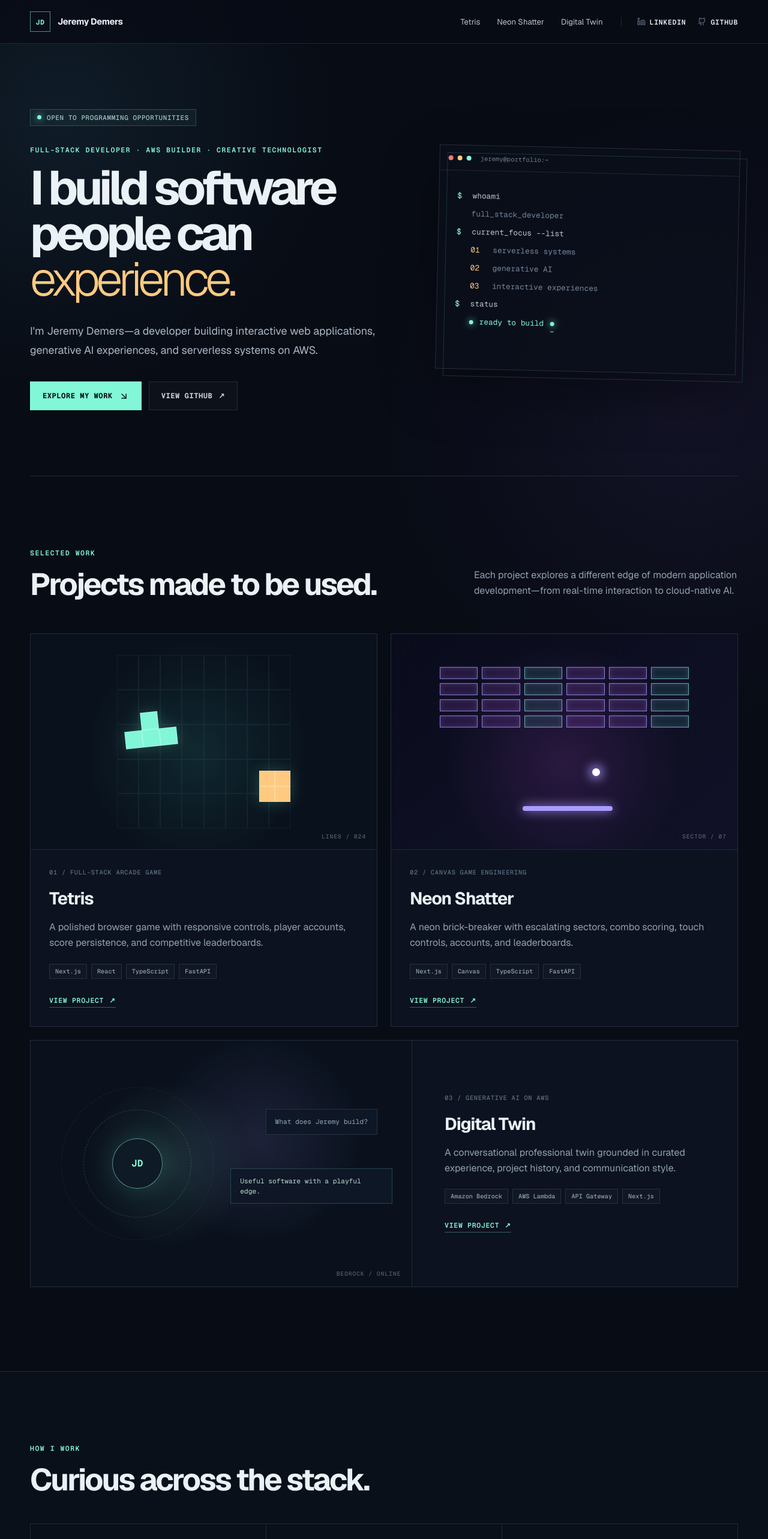
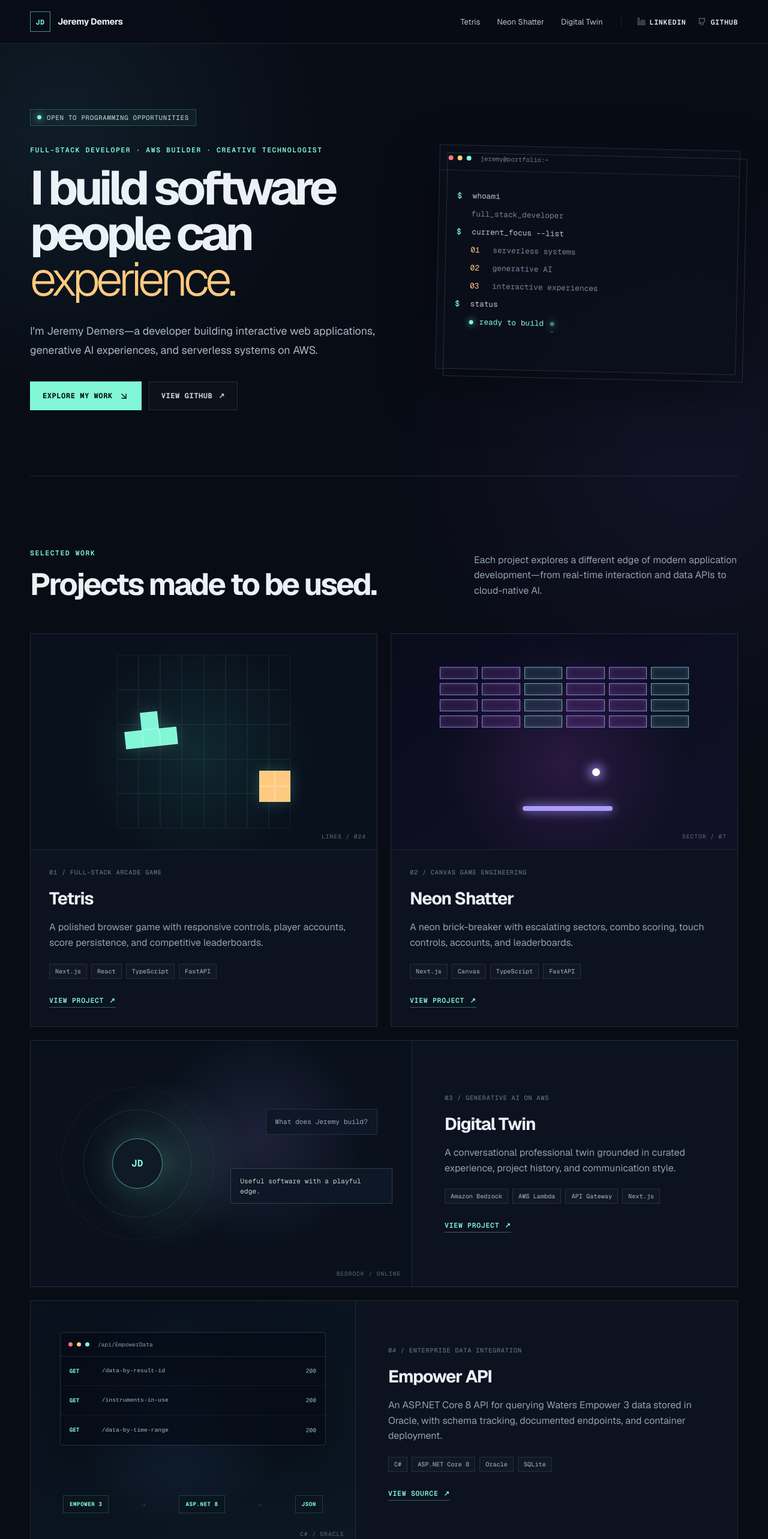
Before and after one commit to JeremyDemers/portfolio-site, a Next.js app: page / in a window 1280 px wide. Shown: the top 2566 px of the page at 60% size. Built offline with nearby package versions, Linux system fonts and the light colour scheme.

Commit message:
Add Empower API showcase

```diff
--- a/app/globals.css
+++ b/app/globals.css
@@ -99,10 +99,11 @@ a { color: inherit; text-decoration: none; }
 .project-grid { display: grid; grid-template-columns: repeat(2, 1fr); gap: 22px; }
 .project-card { overflow: hidden; border: 1px solid var(--line); background: rgba(15,22,36,.72); transition: transform .25s ease, border-color .25s ease; }
 .project-card:hover { transform: translateY(-4px); border-color: rgba(129,247,216,.28); }
-.project-card-twin { grid-column: 1 / -1; display: grid; grid-template-columns: 1.08fr .92fr; }
-.project-card-twin .project-visual { min-height: 410px; }
+.project-card-twin, .project-card-api { grid-column: 1 / -1; display: grid; grid-template-columns: 1.08fr .92fr; }
+.project-card-api { grid-template-columns: .92fr 1.08fr; }
+.project-card-twin .project-visual, .project-card-api .project-visual { min-height: 410px; }
 .project-card-copy { padding: 31px; }
-.project-card-twin .project-card-copy { display: flex; flex-direction: column; justify-content: center; padding: 54px; }
+.project-card-twin .project-card-copy, .project-card-api .project-card-copy { display: flex; flex-direction: column; justify-content: center; padding: 54px; }
 .project-number { margin-bottom: 14px; color: var(--dim); font: 500 .65rem var(--font-mono); letter-spacing: .07em; text-transform: uppercase; }
 .project-card h3 { margin: 0 0 12px; font-size: 1.8rem; letter-spacing: -.04em; }
 .project-card p { max-width: 580px; margin: 0; color: var(--muted); }
@@ -111,7 +112,7 @@ a { color: inherit; text-decoration: none; }
 .project-link, .text-link { width: fit-content; display: inline-flex; align-items: center; gap: 9px; margin-top: 28px; padding-bottom: 4px; border-bottom: 1px solid rgba(129,247,216,.34); color: var(--mint); font: 600 .72rem var(--font-mono); text-transform: uppercase; letter-spacing: .06em; }
 
 .project-visual { position: relative; min-height: 360px; overflow: hidden; border-bottom: 1px solid var(--line); background-color: #0a111d; }
-.project-card-twin .project-visual { border: 0; border-right: 1px solid var(--line); }
+.project-card-twin .project-visual, .project-card-api .project-visual { border: 0; border-right: 1px solid var(--line); }
 .visual-label { position: absolute; right: 18px; bottom: 15px; color: rgba(218,231,242,.36); font: 500 .6rem var(--font-mono); letter-spacing: .1em; }
 .visual-tetris { background: radial-gradient(circle at 48% 55%, rgba(57,180,166,.14), transparent 52%), #09111c; }
 .tetris-grid { position: absolute; inset: 35px 25%; display: grid; grid-template-columns: repeat(8, 1fr); grid-template-rows: repeat(5, 1fr); opacity: .22; }
@@ -138,6 +139,22 @@ a { color: inherit; text-decoration: none; }
 .message { position: absolute; max-width: 270px; padding: 12px 15px; border: 1px solid var(--line); color: #93a5b8; background: rgba(15,24,39,.9); font: 400 .7rem/1.5 var(--font-mono); }
 .message-one { top: 28%; right: 9%; }
 .message-two { top: 52%; right: 5%; color: #bdd6d1; border-color: rgba(129,247,216,.2); }
+.visual-api { background: radial-gradient(circle at 45% 48%, rgba(90,155,255,.13), transparent 48%), linear-gradient(145deg, #09111d, #0b1723); }
+.api-window { position: absolute; inset: 52px 9% auto; overflow: hidden; border: 1px solid rgba(110,165,215,.25); border-radius: 5px; background: rgba(6,13,23,.84); box-shadow: 0 24px 70px rgba(0,0,0,.3); }
+.api-window-bar { height: 40px; display: flex; align-items: center; gap: 7px; padding: 0 13px; border-bottom: 1px solid var(--line); }
+.api-window-bar i { width: 7px; height: 7px; border-radius: 50%; background: #344154; }
+.api-window-bar i:first-child { background: #f17a7a; }
+.api-window-bar i:nth-child(2) { background: var(--amber); }
+.api-window-bar i:nth-child(3) { background: var(--mint); }
+.api-window-bar span { margin-left: 7px; color: #73869a; font: 500 .6rem var(--font-mono); }
+.api-endpoint { min-height: 49px; display: grid; grid-template-columns: 42px 1fr auto; align-items: center; gap: 12px; padding: 0 15px; border-bottom: 1px solid rgba(255,255,255,.05); font: 500 .61rem var(--font-mono); }
+.api-endpoint:last-child { border-bottom: 0; }
+.api-endpoint b { color: var(--mint); font-size: .58rem; }
+.api-endpoint code { overflow: hidden; color: #a8b8c7; text-overflow: ellipsis; white-space: nowrap; }
+.api-endpoint > span { color: #6f9f8e; }
+.api-pipeline { position: absolute; right: 10%; bottom: 56px; left: 10%; display: flex; align-items: center; justify-content: space-between; gap: 10px; color: var(--mint); font: 650 .58rem var(--font-mono); letter-spacing: .05em; }
+.api-pipeline span { padding: 8px 10px; border: 1px solid rgba(129,247,216,.18); background: rgba(10,22,31,.8); }
+.api-pipeline i { color: rgba(129,247,216,.45); font-style: normal; }
 
 .capabilities-section { padding-block: 120px; border-block: 1px solid var(--line); background: rgba(12,18,30,.72); }
 .compact-heading { margin-bottom: 45px; }
@@ -261,9 +278,9 @@ a { color: inherit; text-decoration: none; }
   .hero, .project-hero { grid-template-columns: 1fr; gap: 65px; }
   .hero { padding-block: 85px; }
   .project-grid { grid-template-columns: 1fr; }
-  .project-card-twin { grid-column: auto; display: block; }
-  .project-card-twin .project-visual { min-height: 360px; border-right: 0; border-bottom: 1px solid var(--line); }
-  .project-card-twin .project-card-copy { padding: 31px; }
+  .project-card-twin, .project-card-api { grid-column: auto; display: block; }
+  .project-card-twin .project-visual, .project-card-api .project-visual { min-height: 360px; border-right: 0; border-bottom: 1px solid var(--line); }
+  .project-card-twin .project-card-copy, .project-card-api .project-card-copy { padding: 31px; }
   .capability-grid { grid-template-columns: 1fr; }
   .capability { min-height: 230px; }
   .capability h3 { margin-top: 45px; }
@@ -284,7 +301,7 @@ a { color: inherit; text-decoration: none; }
   .section-heading { display: block; }
   .section-heading > p { margin-top: 24px; }
   .work-section, .capabilities-section { padding-block: 85px; }
-  .project-visual, .project-card-twin .project-visual { min-height: 285px; }
+  .project-visual, .project-card-twin .project-visual, .project-card-api .project-visual { min-height: 285px; }
   .tetris-grid { inset-inline: 16%; }
   .tetromino-one { left: 20%; }
   .tetromino-two { right: 18%; }
--- a/app/page.tsx
+++ b/app/page.tsx
@@ -4,7 +4,7 @@ import { ProjectVisual } from "@/components/ProjectVisual";
 import { projects } from "@/lib/projects";
 
 const capabilities = [
-  { icon: Code2, title: "Full-stack product work", text: "Type-safe interfaces, Python APIs, authentication, persistence, and the details that turn code into a product." },
+  { icon: Code2, title: "Full-stack product work", text: "Type-safe interfaces, Python and C# APIs, authentication, persistence, and the details that turn code into a product." },
   { icon: Cloud, title: "Serverless AWS systems", text: "Lambda, API Gateway, S3, CloudFront, DynamoDB, Bedrock, IAM, Route 53, and infrastructure managed with Terraform." },
   { icon: Gamepad2, title: "Interactive engineering", text: "Responsive game loops, canvas rendering, keyboard and touch input, audio, animation, and careful interface feedback." },
 ];
@@ -47,7 +47,7 @@ export default function Home() {
             <p className="section-kicker">Selected work</p>
             <h2>Projects made to be used.</h2>
           </div>
-          <p>Each project explores a different edge of modern application development—from real-time interaction to cloud-native AI.</p>
+          <p>Each project explores a different edge of modern application development—from real-time interaction and data APIs to cloud-native AI.</p>
         </div>
 
         <div className="project-grid">
@@ -61,7 +61,13 @@ export default function Home() {
                 <div className="tag-list">
                   {project.tech.slice(0, 4).map((technology) => <span key={technology}>{technology}</span>)}
                 </div>
-                <Link className="project-link" href={project.href}>View project <span aria-hidden="true">↗</span></Link>
+                {project.external ? (
+                  <a className="project-link" href={project.href} target="_blank" rel="noreferrer noopener">
+                    View source <span aria-hidden="true">↗</span>
+                  </a>
+                ) : (
+                  <Link className="project-link" href={project.href}>View project <span aria-hidden="true">↗</span></Link>
+                )}
               </div>
             </article>
           ))}
--- a/app/sitemap.ts
+++ b/app/sitemap.ts
@@ -7,7 +7,7 @@ export default function sitemap(): MetadataRoute.Sitemap {
   const baseUrl = "https://jeremysdemers.com";
   return [
     { url: baseUrl, changeFrequency: "monthly", priority: 1 },
-    ...projects.map((project) => ({
+    ...projects.filter((project) => !project.external).map((project) => ({
       url: `${baseUrl}${project.href}`,
       changeFrequency: "monthly" as const,
       priority: 0.8,
--- a/components/ProjectVisual.tsx
+++ b/components/ProjectVisual.tsx
@@ -27,6 +27,23 @@ export function ProjectVisual({ variant, compact = false }: { variant: Project["
     );
   }
 
+  if (variant === "api") {
+    return (
+      <div className={`project-visual visual-api ${compact ? "compact" : ""}`} aria-hidden="true">
+        <div className="api-window">
+          <div className="api-window-bar"><i /><i /><i /><span>/api/EmpowerData</span></div>
+          <div className="api-endpoint"><b>GET</b><code>/data-by-result-id</code><span>200</span></div>
+          <div className="api-endpoint"><b>GET</b><code>/instruments-in-use</code><span>200</span></div>
+          <div className="api-endpoint"><b>GET</b><code>/data-by-time-range</code><span>200</span></div>
+        </div>
+        <div className="api-pipeline">
+          <span>EMPOWER 3</span><i>→</i><span>ASP.NET 8</span><i>→</i><span>JSON</span>
+        </div>
+        <div className="visual-label">C# / ORACLE</div>
+      </div>
+    );
+  }
+
   return (
     <div className={`project-visual visual-twin ${compact ? "compact" : ""}`} aria-hidden="true">
       <div className="twin-orbit orbit-one" />
--- a/lib/projects.ts
+++ b/lib/projects.ts
@@ -1,12 +1,13 @@
 export type Project = {
-  slug: "tetris" | "neon-shatter" | "digital-twin";
+  slug: "tetris" | "neon-shatter" | "digital-twin" | "empower-api";
   name: string;
   eyebrow: string;
   summary: string;
   description: string;
   href: string;
   source: string;
-  visual: "tetris" | "shatter" | "twin";
+  visual: "tetris" | "shatter" | "twin" | "api";
+  external?: boolean;
   tech: string[];
   highlights: string[];
   architecture: string[];
@@ -73,9 +74,32 @@ export const projects: Project[] = [
     ],
     architecture: ["CloudFront and static Next.js export", "API Gateway and Lambda", "Amazon Bedrock and private S3 memory"],
   },
+  {
+    slug: "empower-api",
+    name: "Empower API",
+    eyebrow: "Enterprise data integration",
+    summary:
+      "An ASP.NET Core 8 API for querying Waters Empower 3 data stored in Oracle, with schema tracking, documented endpoints, and container deployment.",
+    description:
+      "Empower API provides a documented service layer over Waters Empower 3 data in Oracle. It combines focused query endpoints with SQLite schema tracking, background services, structured request logging, and a Docker-based runtime.",
+    href: "https://github.com/JeremyDemers/Empower-API",
+    source: "https://github.com/JeremyDemers/Empower-API",
+    visual: "api",
+    external: true,
+    tech: ["C#", "ASP.NET Core 8", "Oracle", "SQLite", "Docker", "Swagger"],
+    highlights: [
+      "Purpose-built endpoints for querying Waters Empower 3 data",
+      "Oracle data access with SQLite schema metadata",
+      "Swagger/OpenAPI documentation and structured Serilog logging",
+      "Background services and a multi-stage Docker build",
+    ],
+    architecture: ["ASP.NET Core API", "Oracle data source and SQLite metadata", "Swagger and Docker runtime"],
+  },
 ];
 
-export const games = projects.filter((project) => project.slug !== "digital-twin");
+export const games = projects.filter(
+  (project) => project.slug === "tetris" || project.slug === "neon-shatter",
+);
 
 export function getProject(slug: string): Project | undefined {
   return projects.find((project) => project.slug === slug);
```
